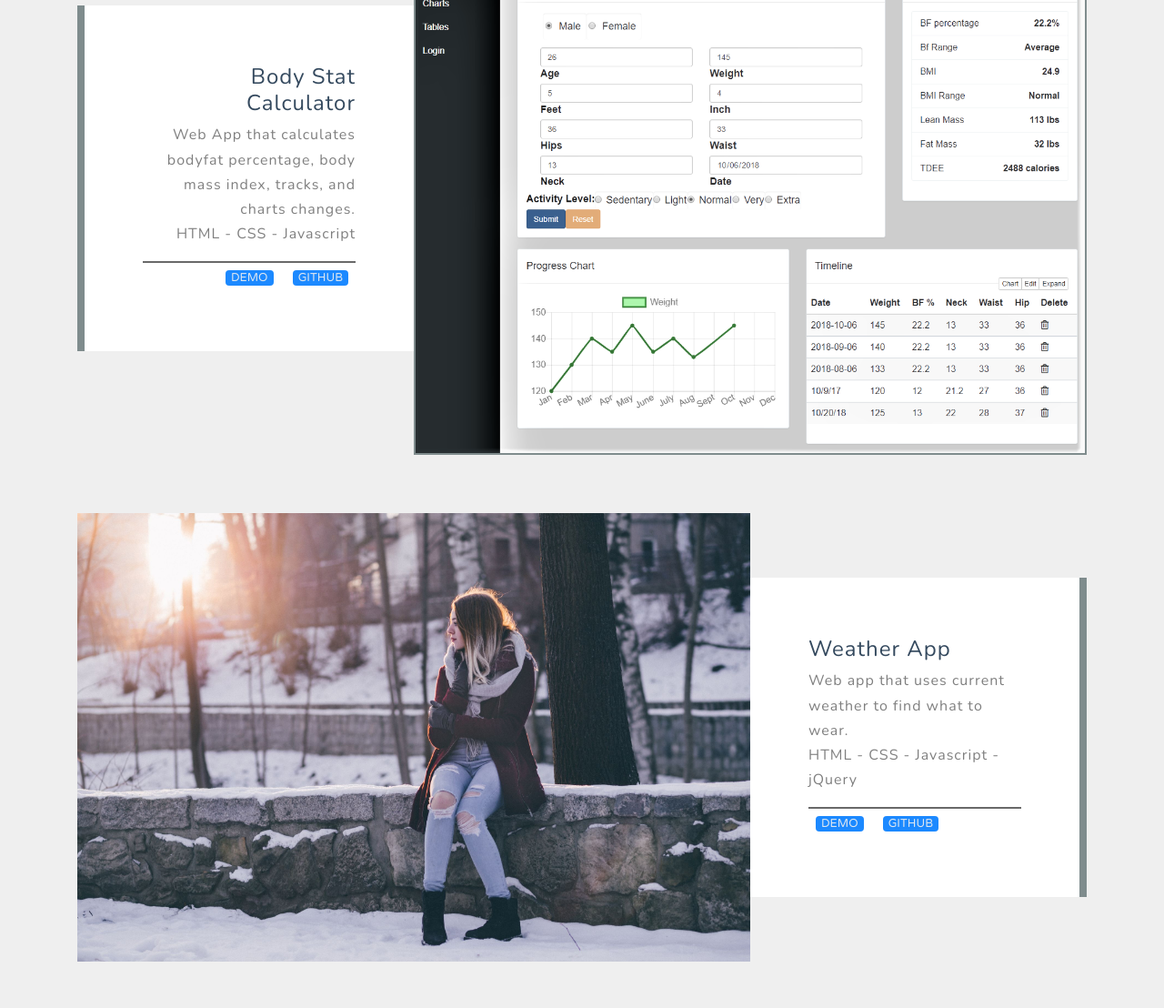
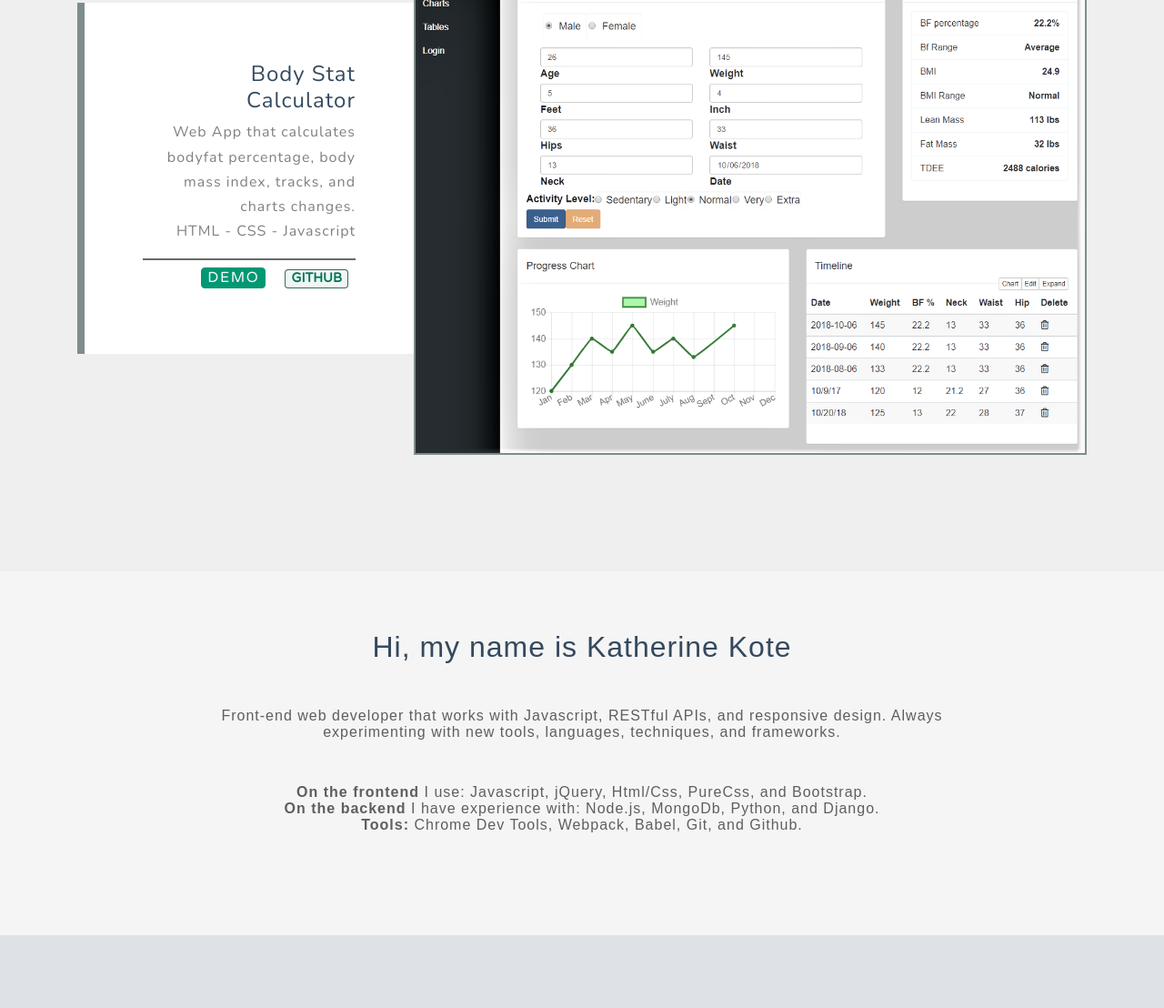
Before and after one commit to kkote/portfolio-v1, a website: page index.html in a window 1280 px wide. Shown: the part 1571-2679 px from the top of the page at 91% size. Drawn offline with nearby package versions, Linux system fonts and the light colour scheme.

Commit message:
html, button styling, add live links, changed font

```diff
--- a/css/grayscale.css
+++ b/css/grayscale.css
@@ -176,8 +176,10 @@ padding-bottom: 5rem;
 }
 
 .aboutBox {
+  color: #5d5f5e;
   width: 70%;
-  /* background: #00000091; */
+  /* font-size: 18px; */
+  font: icon;
 
 }
 #contactSection {
@@ -219,7 +221,7 @@ padding-bottom: 5rem;
   font-family: 'Europa';
   font-size: 2.5rem;
   line-height: 2.5rem;
-  letter-spacing: 0.8rem;
+  letter-spacing: 0.2rem;
   background: black;
   -webkit-text-fill-color: transparent;
   -webkit-background-clip: text;
@@ -260,11 +262,13 @@ padding-bottom: 5rem;
     /* font-size: 5.5rem; */
     font-size: 3.5rem;
     line-height: 5.5rem;
-    letter-spacing: 0.8rem;
+
+    letter-spacing: 0.5rem;
+
   }
   .masthead h2 {
     max-width: 30rem;
-    font-size: 1.25rem;
+    font-size: 1.5rem;
   }
 }
 
@@ -315,13 +319,28 @@ padding-bottom: 5rem;
 .projectButtons {
   border: 0;
   margin: .5rem;
-  background-color: #007bffe3;
-  font-size: 80%;
-  color: #e9eceff2;
+  background-color: #029873;
+  font-size: 100%;
+  color: #f8f9fa;
   border-radius: 4px;
   font-family: 'Varela Round';
   text-transform: uppercase;
+  border: 1px solid #029873;
 }
+
+.githubBtn {
+  background: #e9f3f0ba;
+  font-weight: bold;
+    color: #047357;
+    font-size: 90%;
+    border: 1.25px solid #054232c9;
+}
+
+.demoBtn {
+  letter-spacing: .1rem;
+    /* font-size: .75rem; */
+}
+
 
 
 .contact-section {
@@ -430,6 +449,12 @@ padding-bottom: 5rem;
   border: 0;
 }
 
+#signup span {
+  font-weight: bold;
+}
+
+
+
 .contact-section {
   background-color: #dee2e6;
   padding: 3rem 0 0;
--- a/index.html
+++ b/index.html
@@ -73,10 +73,10 @@
             <a href="https://github.com/KateGray52" class="mx-2">
               <i class="fab fa-github"></i>
             </a>
-            <a href="www.linkedin.com" class="mx-2">
+            <a href="https://www.linkedin.com/in/katherine-kote/" class="mx-2">
               <i class="fab fa-linkedin-in"></i>
             </a>
-            <a href="www.codepen.com" class="mx-2">
+            <a href="https://codepen.io/kateT121/" class="mx-2">
               <i class="fab fa-codepen"></i>
             </a>
           </div>
@@ -100,11 +100,12 @@
       <div class="col-xl-4 col-lg-5">
         <div class=" featured-text text-center text-lg-left right-border">
             <h4>Library</h4>
-            <p class="text-black-50 mb-0">Search, add, organize library</p>
-            <p class="text-black-50 mb-0">HTML - CSS - Javascript - jQuery</p>
+            <p class="text-black-50 mb-0">Search, add, organize, and display your collection of books</p>
+            <p class="text-black-50 mb-0">Google Books API</p>
+            <p class="text-black-50 mb-0">HTML - CSS - jQuery</p>
             <hr class=" d-lg-block mb-0 ml-0">
-            <a href="https://kategray52.github.io/library/"><button class="projectButtons">Demo</button></a>
-            <a href="https://github.com/KateGray52/library/"><button class="projectButtons">Github</button></a>
+            <a href="https://kategray52.github.io/library/"><button class="projectButtons demoBtn">Demo</button></a>
+            <a href="https://github.com/KateGray52/library/"><button class="projectButtons githubBtn">Github</button></a>
           </div>
         </div>
       </div>
@@ -122,14 +123,14 @@
         <p class="text-black-50 mb-0"> Web App that calculates bodyfat percentage, body mass index, tracks, and charts changes.</p>
         <p class="text-black-50 mb-0">HTML - CSS - Javascript </p>
         <hr class="d-lg-block mb-0 mr-0">
-        <a href="https://kategray52.github.io/bf-calculator/"><button class="projectButtons">Demo</button></a>
-        <a href="https://github.com/KateGray52/bf-calculator"><button class="projectButtons">Github</button></a>
+        <a href="https://kategray52.github.io/bf-calculator/"><button class="projectButtons demoBtn">Demo</button></a>
+        <a href="https://github.com/KateGray52/bf-calculator"><button class="projectButtons githubBtn">Github</button></a>
       </div>
     </div>
   </div>
 
 
-  <div id="weatherproject" class="bottomPictureSide row align-items-center no-gutters mb-4 mb-lg-5">
+  <!-- <div id="weatherproject" class="bottomPictureSide row align-items-center no-gutters mb-4 mb-lg-5">
     <div class="col-xl-8 col-lg-7">
       <img class="bottomPicture img-fluid mb-3 mb-lg-0" src="img/weather.jpg" alt="">
     </div>
@@ -139,11 +140,11 @@
         <p class="text-black-50 mb-0">Web app that uses current weather to find what to wear.</p>
         <p class="text-black-50 mb-0">HTML - CSS - Javascript - jQuery</p>
         <hr class="d-lg-block mb-0 ml-0">
-        <a href="https://kategray52.github.io/Weather-app/"><button class="projectButtons">Demo</button></a>
-        <a href="https://kategray52.github.io/Weather-app/"><button class="projectButtons">Github</button></a>
+        <a href="https://kategray52.github.io/Weather-app/"><button class="projectButtons demoBtn">Demo</button></a>
+        <a href="https://kategray52.github.io/Weather-app/"><button class="projectButtons githubBtn">Github</button></a>
       </div>
     </div>
-  </div>
+  </div> -->
 
   </div>
   </section>
@@ -155,10 +156,13 @@
                       <div class="aboutBox mx-auto text-center">
                         <h2 class=" mb-5">Hi, my name is Katherine Kote</h2>
                         <p class=" mb-5">
-                          Front-end web developer that works with Javascript, RESTful APIs, and responsive design. Always looking to learn new tools and techniques.<br>
-                          On the frontend I use: Javascript, jQuery, Html/Css, PureCss, and Bootstrap.<br>
-                          On the Backend I have experience with: Nodejs, MongoDb, Python, and Django.<br>
-                          Tools:
+                          Front-end web developer that works with Javascript, RESTful APIs, and responsive design. Always experimenting with new tools, languages, techniques, and frameworks.
+                        </p>
+                        <p class=" mb-5">
+
+                          <span>On the frontend</span> I use: Javascript, jQuery, Html/Css, PureCss, and Bootstrap.<br>
+                           <span>On the backend</span> I have experience with: Node.js, MongoDb, Python, and Django.<br>
+                          <span>Tools:</span>
                           Chrome Dev Tools, Webpack, Babel, Git, and Github.<br>
                         </p>
                       </div>
@@ -202,10 +206,10 @@
                     <a href="https://github.com/KateGray52" class="mx-2">
                       <i class="fa fa-github-square fa-3x" aria-hidden="true"></i>
                     </a>
-                    <a href="www.linkedin.com" class="mx-2">
+                    <a href="https://www.linkedin.com/in/katherine-kote/" class="mx-2">
                       <i class="fa fa-linkedin-square fa-3x" aria-hidden="true"></i>
                     </a>
-                    <a href="www.codepen.com" class="mx-2">
+                    <a href="https://codepen.io/kateT121/" class="mx-2">
                       <i class="fa fa-codepen fa-3x" aria-hidden="true"></i>
                     </a>
                   </div>
```
Also changed, not shown: img/cup.jpg (added), img/libss.png (added), img/screenshotbf.png (added).
